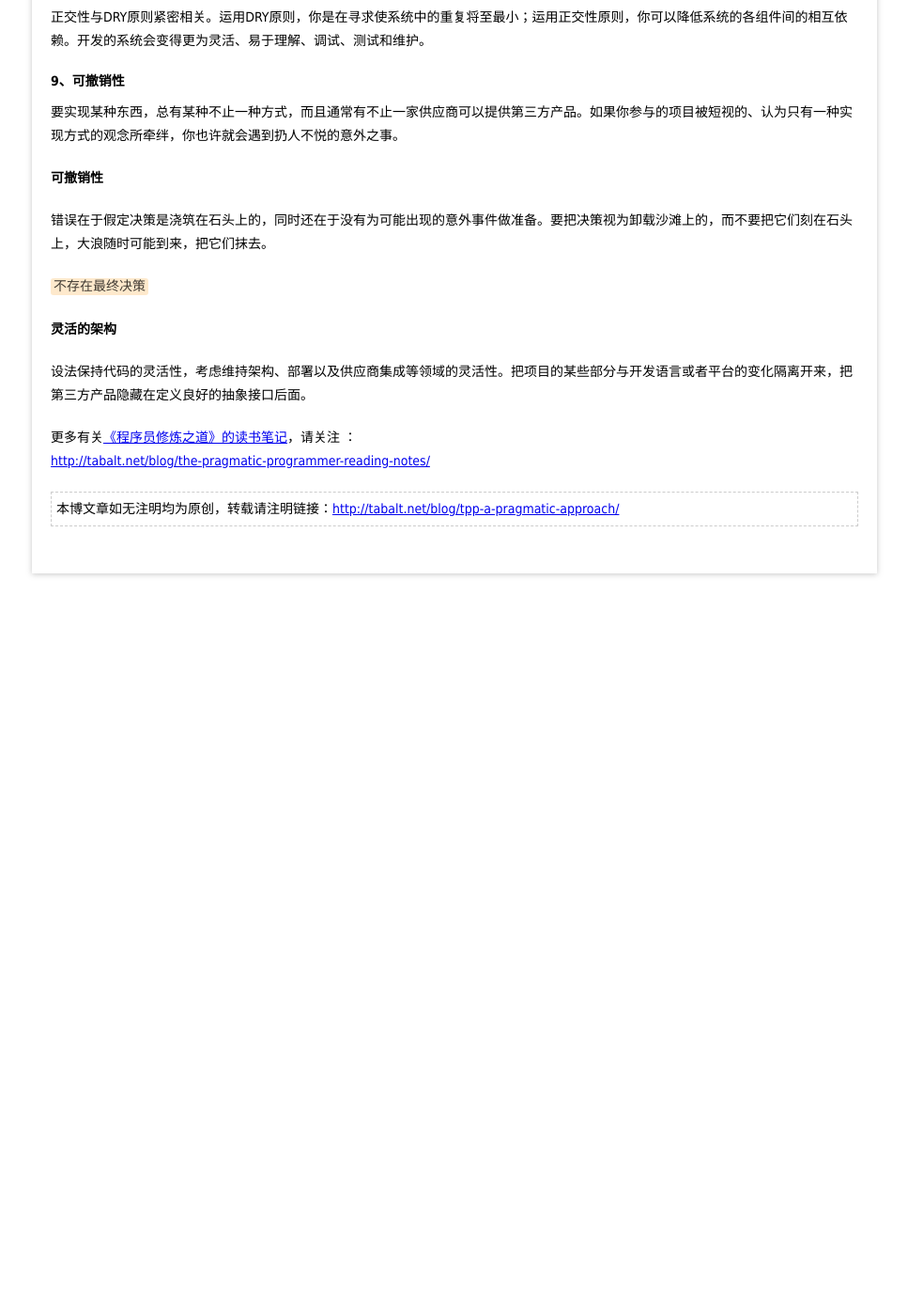
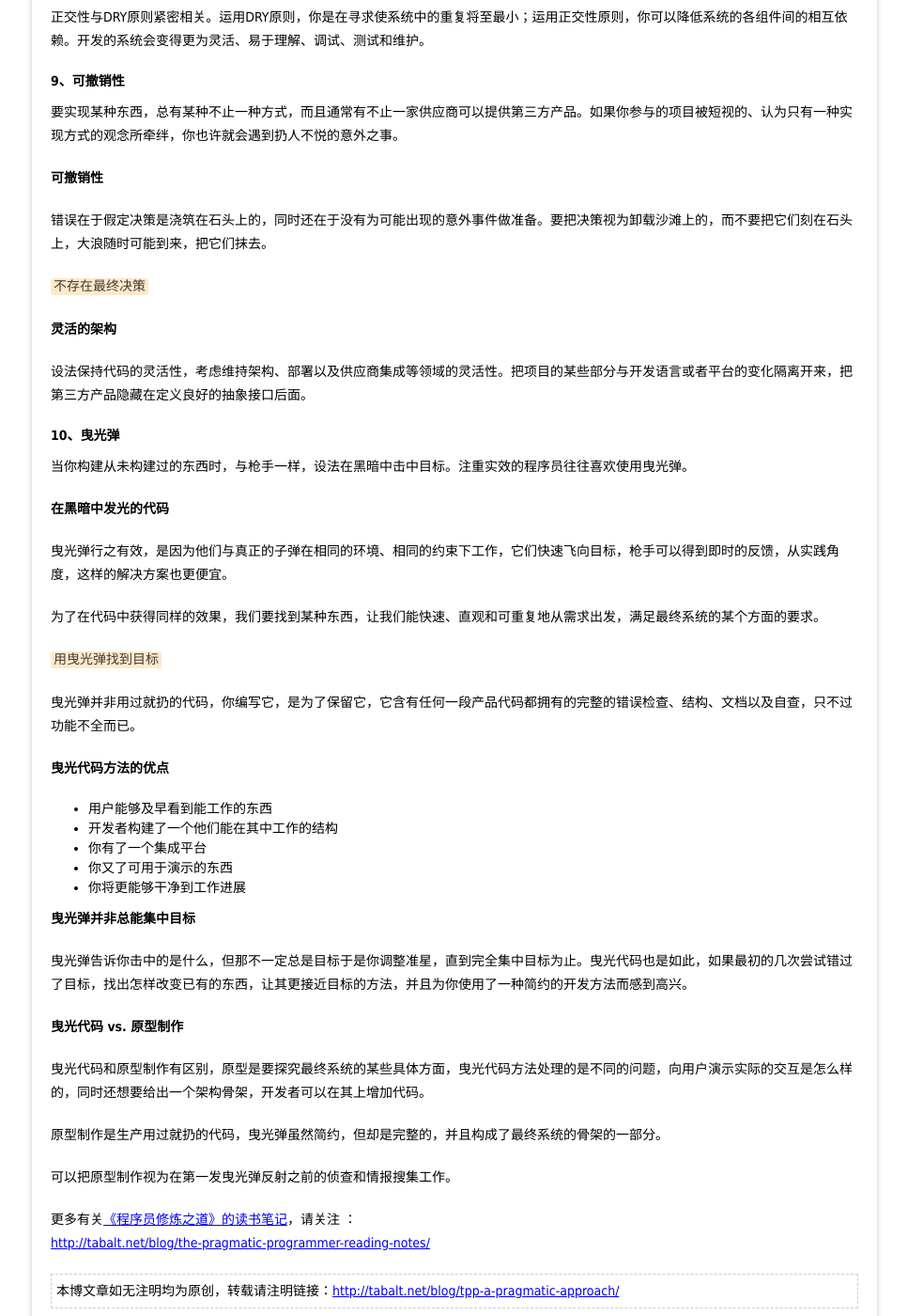
Before and after one commit to tabalt/tabalt.github.io, a Jekyll site: the page built from _posts/the-pragmatic-programmer/2014-11-08-tpp-a-pragmatic-approach.md, in a window 1280 px wide and 1400 px high, scrolled down 2545 px. Shown: the whole window at 94% size, without its empty margins (156-1123 px from the left). Built offline with Jekyll 4.4.1, drawn with Linux system fonts in a browser that asks for light colours; Markdown is read by kramdown in place of the engine named in the settings; comment, search, counter and statistics services are not loaded; before the commit the page ends 3175 px from its top, so only the background shows below that.

Commit message:
update blog

```diff
--- a/_posts/the-pragmatic-programmer/2014-11-08-tpp-a-pragmatic-approach.md
+++ b/_posts/the-pragmatic-programmer/2014-11-08-tpp-a-pragmatic-approach.md
@@ -155,7 +155,42 @@ DRY原则是注重实效的程序员的工具箱里最重要的工具之一。
 设法保持代码的灵活性，考虑维持架构、部署以及供应商集成等领域的灵活性。把项目的某些部分与开发语言或者平台的变化隔离开来，把第三方产品隐藏在定义良好的抽象接口后面。
 
 
+#### 10、曳光弹
 
+当你构建从未构建过的东西时，与枪手一样，设法在黑暗中击中目标。注重实效的程序员往往喜欢使用曳光弹。
+
+
+**在黑暗中发光的代码**
+
+曳光弹行之有效，是因为他们与真正的子弹在相同的环境、相同的约束下工作，它们快速飞向目标，枪手可以得到即时的反馈，从实践角度，这样的解决方案也更便宜。
+
+为了在代码中获得同样的效果，我们要找到某种东西，让我们能快速、直观和可重复地从需求出发，满足最终系统的某个方面的要求。
+
+`用曳光弹找到目标`
+
+曳光弹并非用过就扔的代码，你编写它，是为了保留它，它含有任何一段产品代码都拥有的完整的错误检查、结构、文档以及自查，只不过功能不全而已。
+
+**曳光代码方法的优点**
+
+* 用户能够及早看到能工作的东西
+* 开发者构建了一个他们能在其中工作的结构
+* 你有了一个集成平台
+* 你又了可用于演示的东西
+* 你将更能够干净到工作进展
+
+
+**曳光弹并非总能集中目标**
+
+曳光弹告诉你击中的是什么，但那不一定总是目标于是你调整准星，直到完全集中目标为止。曳光代码也是如此，如果最初的几次尝试错过了目标，找出怎样改变已有的东西，让其更接近目标的方法，并且为你使用了一种简约的开发方法而感到高兴。
+
+
+**曳光代码 vs. 原型制作**
+
+曳光代码和原型制作有区别，原型是要探究最终系统的某些具体方面，曳光代码方法处理的是不同的问题，向用户演示实际的交互是怎么样的，同时还想要给出一个架构骨架，开发者可以在其上增加代码。
+
+原型制作是生产用过就扔的代码，曳光弹虽然简约，但却是完整的，并且构成了最终系统的骨架的一部分。
+
+可以把原型制作视为在第一发曳光弹反射之前的侦查和情报搜集工作。
 
 
 
```
